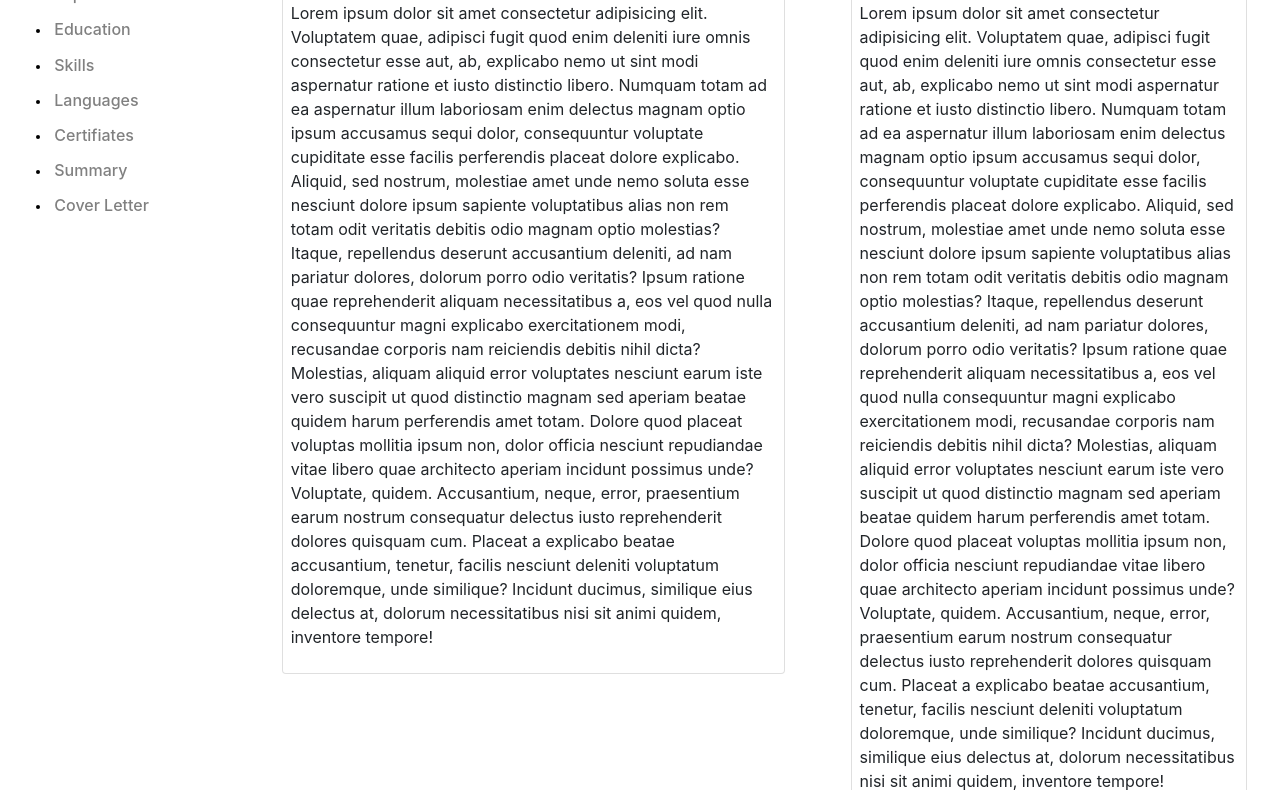
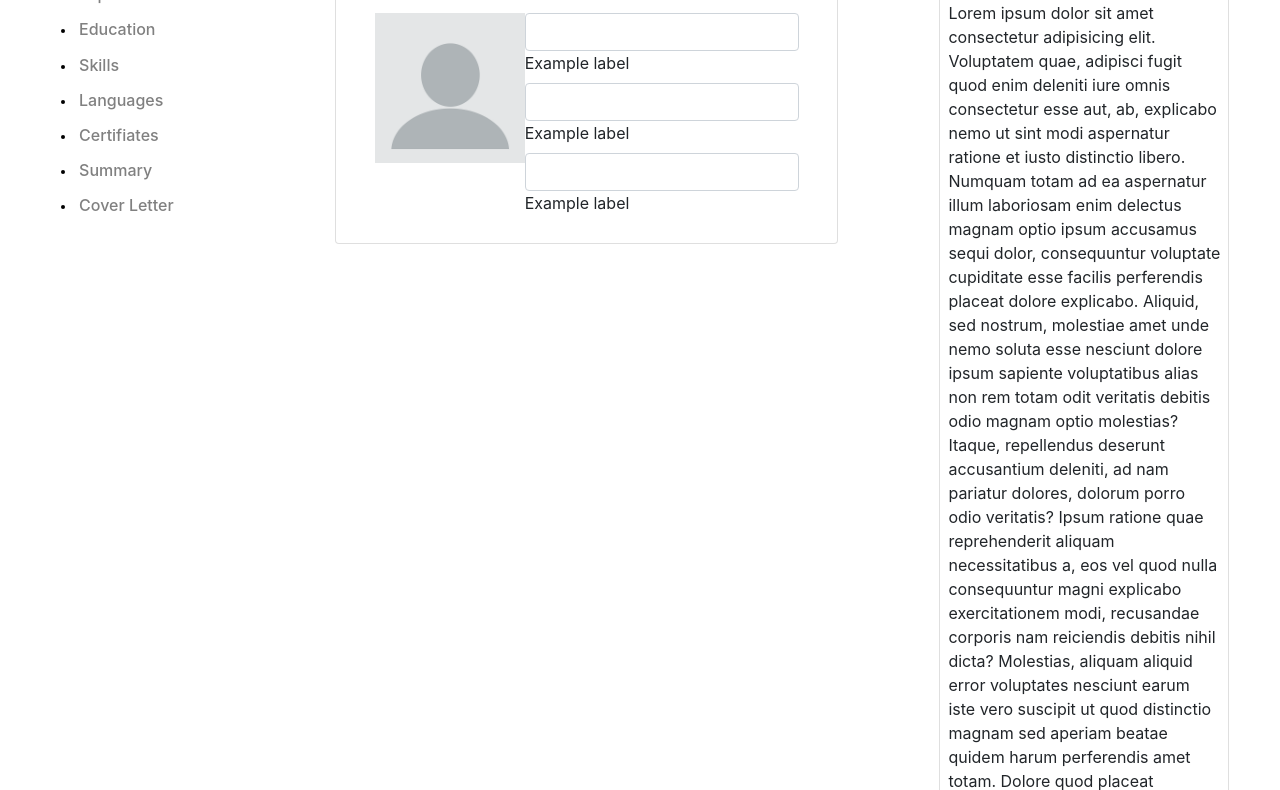
Before and after one commit to akshaykarajgikar/-old-eSmartHire-ResumeBuilder, a plain HTML site: page index.html in a window 1280 px wide. Shown: the part 158-948 px from the top of the page. Drawn offline with Linux system fonts and the light colour scheme; files whose address does not match are found by name.

Commit message:
Text box included. Test for material input needed.

```diff
--- a/css/base.css
+++ b/css/base.css
@@ -14,6 +14,10 @@ input {
 
 .bg-black {
   background-color: black;
+}
+
+.side-links a {
+  width: fit-content;
 }
 
 .side-links .link-pointer {
@@ -39,6 +43,12 @@ input {
 .side-links .link-text:hover {
   color: black;
 }
+
+.image img {
+  width: 150px;
+  height: 150px;
+}
+
 /*
 .side-links {
   height: calc(100vh - 56px - 48px);
--- a/index.html
+++ b/index.html
@@ -54,7 +54,7 @@
     <main>
       <div class="container-fluid">
         <div class="row pt-5 justify-content-around">
-          <div class="col-2 px-2 side-links">
+          <div class="col-2 side-links">
             <a href="#" class="text-decoration-none text-dark active d-block">
               <span class="link-pointer mx-2 d-inline-block"></span>
               <h6 class="py-1 link-text d-inline-block">Personal details</h6>
@@ -90,38 +90,33 @@
           </div>
           <div class="col-5">
             <h2 class="text-center">Personal Details</h2>
-            <div class="card p-2">
-              <p>
-                Lorem ipsum dolor sit amet consectetur adipisicing elit.
-                Voluptatem quae, adipisci fugit quod enim deleniti iure omnis
-                consectetur esse aut, ab, explicabo nemo ut sint modi aspernatur
-                ratione et iusto distinctio libero. Numquam totam ad ea
-                aspernatur illum laboriosam enim delectus magnam optio ipsum
-                accusamus sequi dolor, consequuntur voluptate cupiditate esse
-                facilis perferendis placeat dolore explicabo. Aliquid, sed
-                nostrum, molestiae amet unde nemo soluta esse nesciunt dolore
-                ipsum sapiente voluptatibus alias non rem totam odit veritatis
-                debitis odio magnam optio molestias? Itaque, repellendus
-                deserunt accusantium deleniti, ad nam pariatur dolores, dolorum
-                porro odio veritatis? Ipsum ratione quae reprehenderit aliquam
-                necessitatibus a, eos vel quod nulla consequuntur magni
-                explicabo exercitationem modi, recusandae corporis nam
-                reiciendis debitis nihil dicta? Molestias, aliquam aliquid error
-                voluptates nesciunt earum iste vero suscipit ut quod distinctio
-                magnam sed aperiam beatae quidem harum perferendis amet totam.
-                Dolore quod placeat voluptas mollitia ipsum non, dolor officia
-                nesciunt repudiandae vitae libero quae architecto aperiam
-                incidunt possimus unde? Voluptate, quidem. Accusantium, neque,
-                error, praesentium earum nostrum consequatur delectus iusto
-                reprehenderit dolores quisquam cum. Placeat a explicabo beatae
-                accusantium, tenetur, facilis nesciunt deleniti voluptatum
-                doloremque, unde similique? Incidunt ducimus, similique eius
-                delectus at, dolorum necessitatibus nisi sit animi quidem,
-                inventore tempore!
-              </p>
+            <div class="card">
+              <div class="card-body mx-auto">
+                <div class="d-flex">
+                  <div class="text-center">
+                    <span class="image"
+                      ><img src="./img/profile-image2.png" alt=""
+                    /></span>
+                  </div>
+                  <div>
+                    <div class="md-form">
+                      <input type="text" id="form1" class="form-control" />
+                      <label for="form1">Example label</label>
+                    </div>
+                    <div class="md-form">
+                      <input type="text" id="form1" class="form-control" />
+                      <label for="form1">Example label</label>
+                    </div>
+                    <div class="md-form">
+                      <input type="text" id="form1" class="form-control" />
+                      <label for="form1">Example label</label>
+                    </div>
+                  </div>
+                </div>
+              </div>
             </div>
           </div>
-          <div class="col-4">
+          <div class="col-3">
             <h2 class="text-center">Preview</h2>
             <div class="card p-2">
               <p>
```
Also changed, not shown: img/profile-image.png (added), img/profile-image2.png (added).
